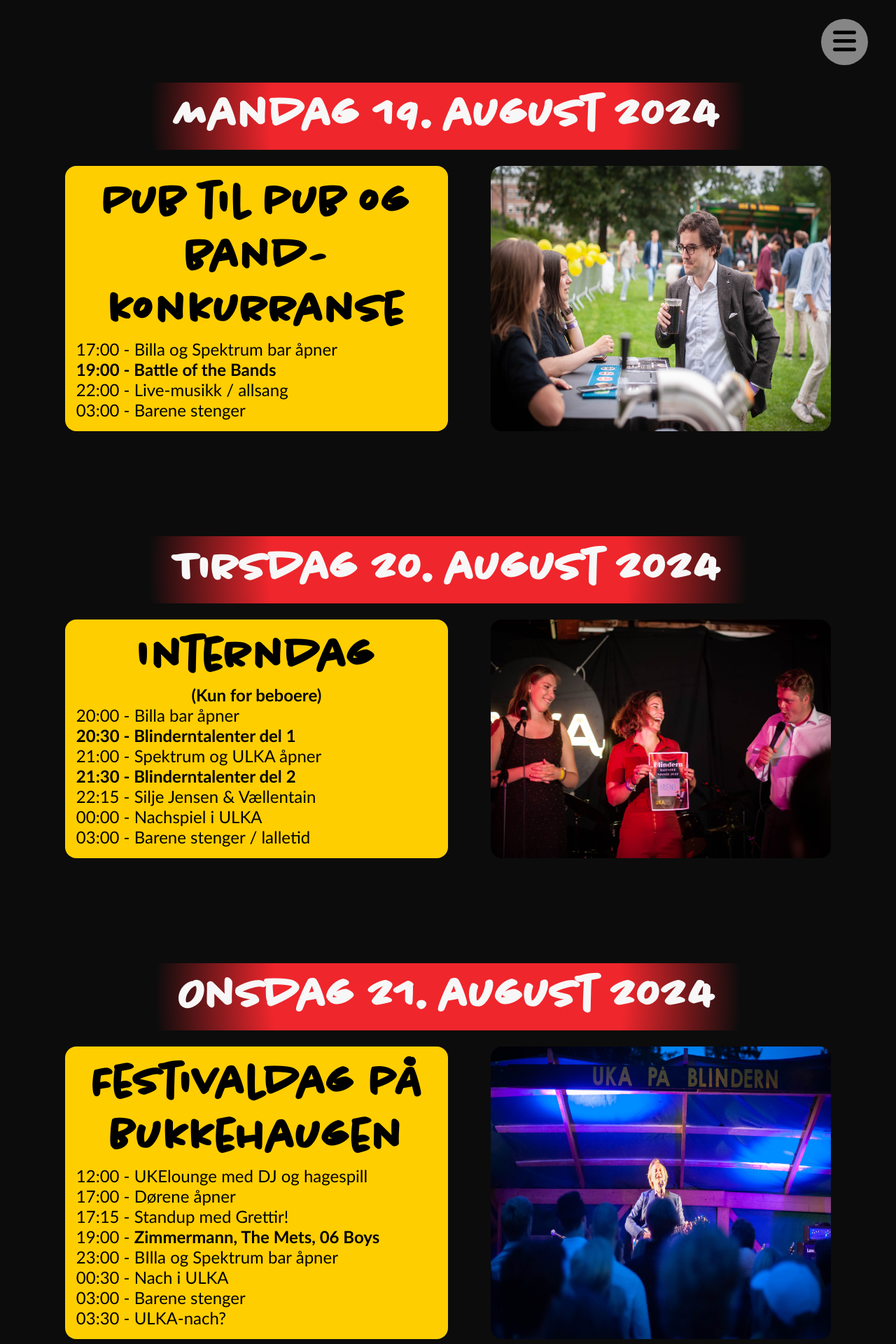
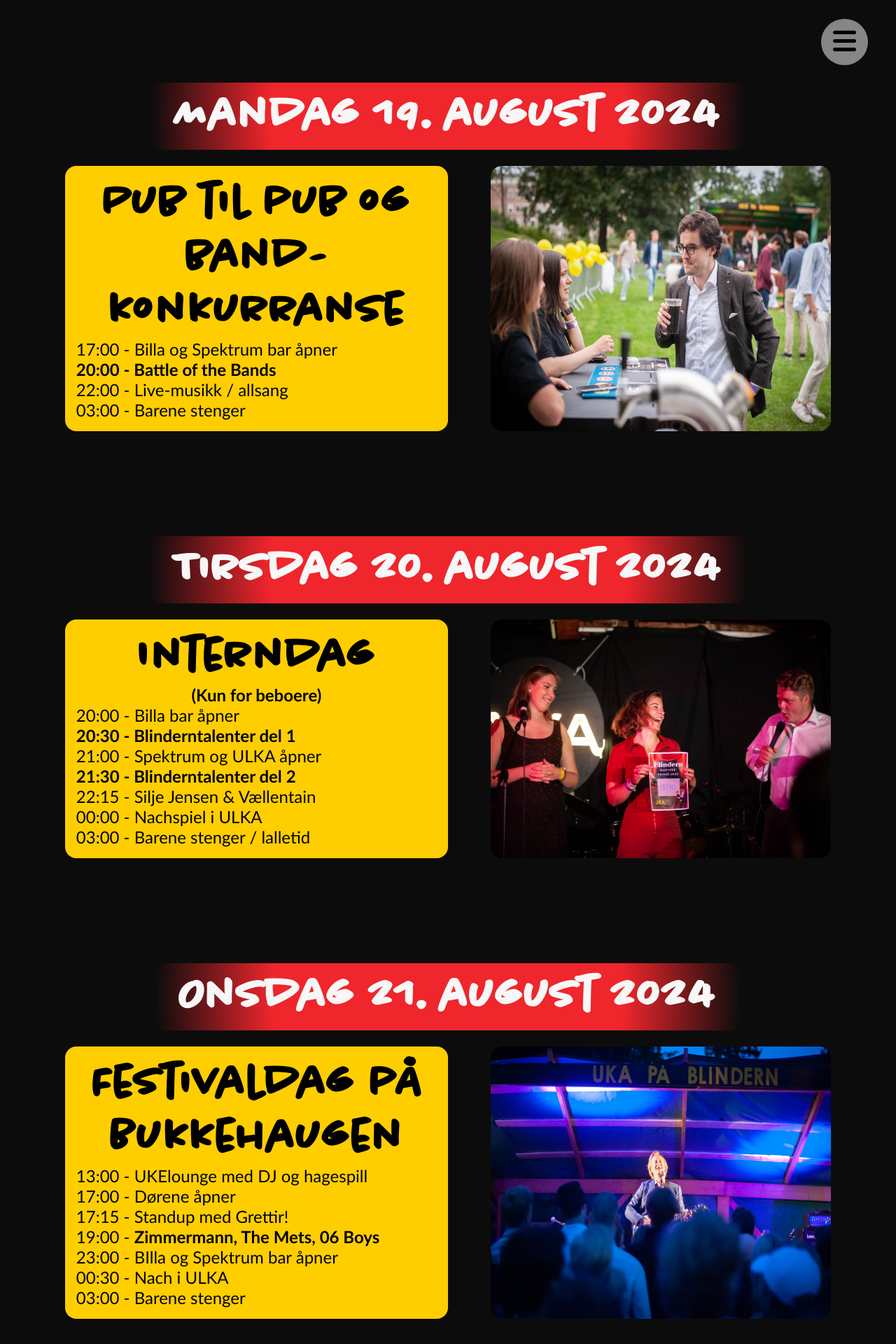
Before and after one commit to audunleganger/uka25-site, a React (Vite) app: page /2025/miniuka/program in a window 1280 px wide. Shown: the top 1920 px of the page at 70% size. Built offline with nearby package versions, Linux system fonts and the light colour scheme.

Commit message:
Update program schedule

```diff
--- a/src/pages/ProgramPage.tsx
+++ b/src/pages/ProgramPage.tsx
@@ -40,7 +40,7 @@ function ProgramPage() {
                 <ul className="program-entry-list">
                     <li>17:00 - Billa og Spektrum bar åpner</li>
                     <li>
-                        <strong>19:00 - Battle of the Bands</strong>
+                        <strong>20:00 - Battle of the Bands</strong>
                     </li>
                     <li>22:00 - Live-musikk / allsang</li>
                     <li>03:00 - Barene stenger</li>
@@ -87,7 +87,7 @@ function ProgramPage() {
                 imagePath={imgFestival}
             >
                 <ul className="program-entry-list">
-                    <li>12:00 - UKElounge med DJ og hagespill</li>
+                    <li>13:00 - UKElounge med DJ og hagespill</li>
                     <li>17:00 - Dørene åpner</li>
                     <li>17:15 - Standup med Grettir!</li>
                     <li>
@@ -96,7 +96,6 @@ function ProgramPage() {
                     <li>23:00 - BIlla og Spektrum bar åpner</li>
                     <li>00:30 - Nach i ULKA</li>
                     <li>03:00 - Barene stenger</li>
-                    <li>03:30 - ULKA-nach?</li>
                 </ul>
             </ProgramEntry>
             <Footer />
```
